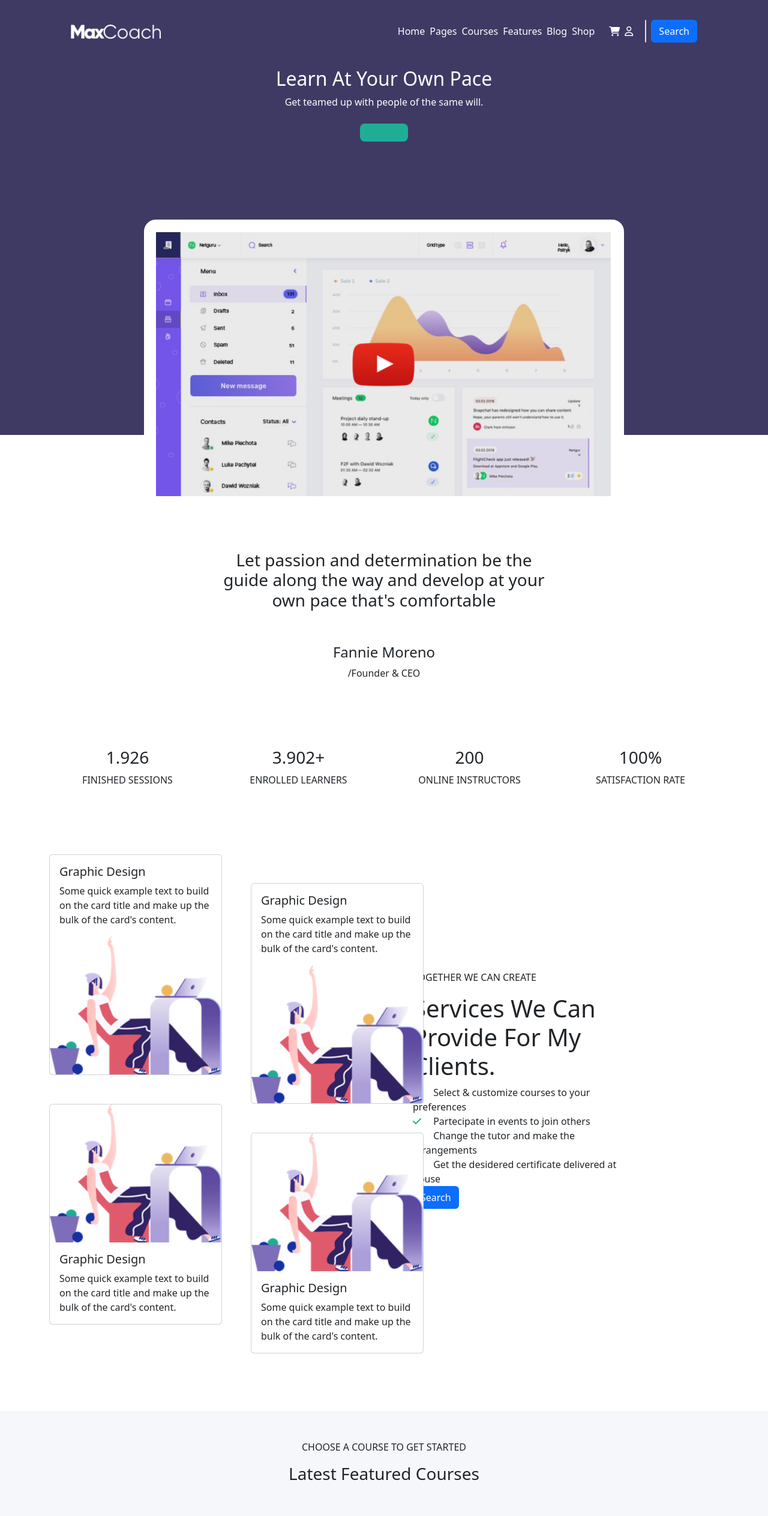
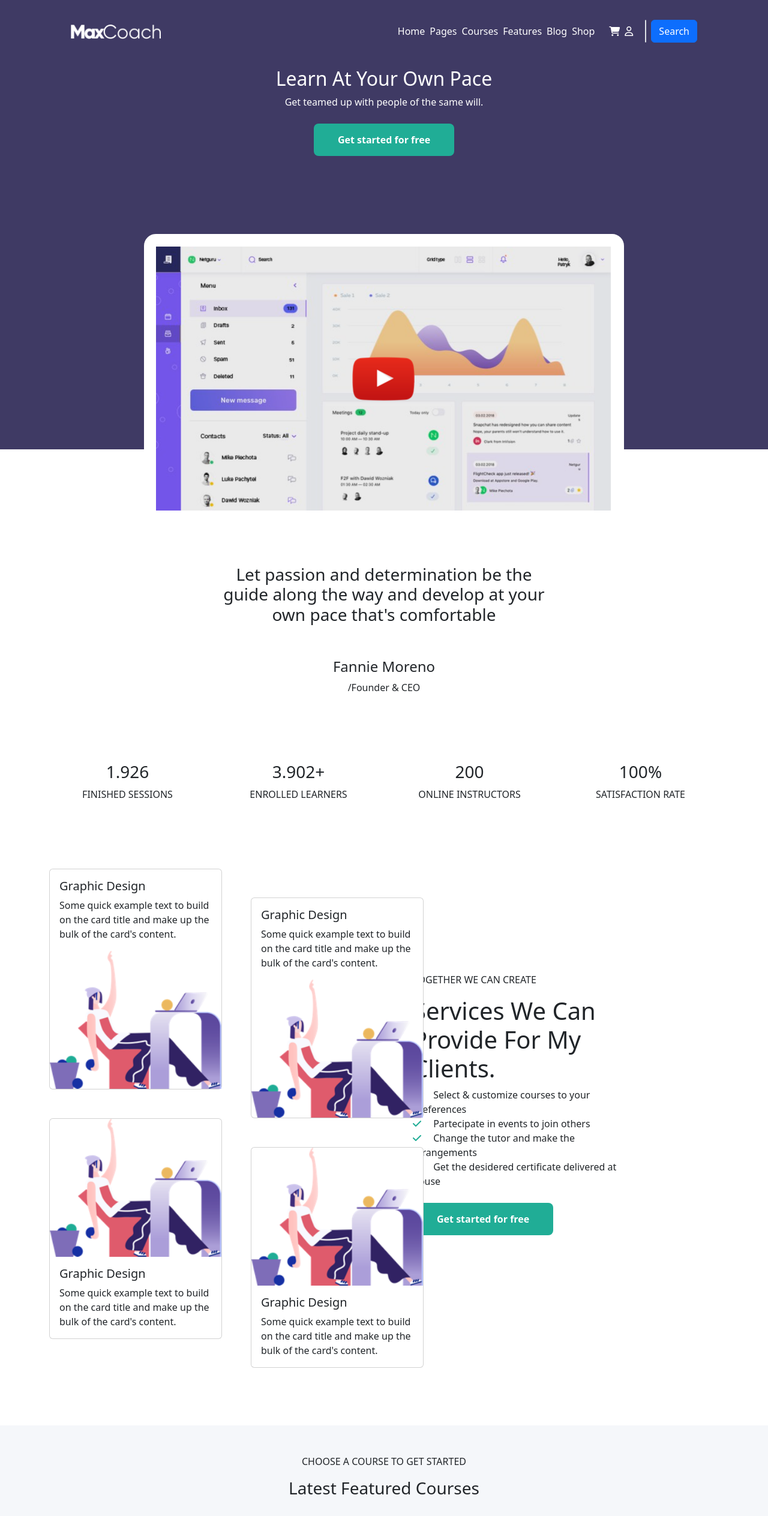
Before and after one commit to iaio998/proj-html-vuejs, a Vue app: page / in a window 1280 px wide. Shown: the top 2527 px of the page at 60% size. Built offline with nearby package versions, Linux system fonts and the light colour scheme.

Commit message:
Added button on sections

```diff
--- a/src/components/ButtonComponent.vue
+++ b/src/components/ButtonComponent.vue
@@ -1,5 +1,5 @@
 <template>
-  <button>{{ text }}</button>
+  <button>{{ text }} <i :class="class"></i></button>
 </template>
 
 <script>
@@ -7,6 +7,7 @@
   name: "ButtonComponent",
   props: {
     text: String,
+    class: String,
   },
 };
 </script>
--- a/src/components/header/HeaderComponent.vue
+++ b/src/components/header/HeaderComponent.vue
@@ -6,7 +6,9 @@
     <div class="jumbotron container text-center py-2">
       <h2 class="fs-2">Learn At Your Own Pace</h2>
       <p class="m-0">Get teamed up with people of the same will.</p>
-      <ButtonComponent class="mt-4" />
+      <div class="mt-4">
+        <ButtonComponent :text="this.txtButton" />
+      </div>
       <div class="img-cont d-flex">
         <img src="/images-2/video-screen.png" alt="" />
       </div>
@@ -23,6 +25,11 @@
   components: {
     NavbarComponent,
     ButtonComponent,
+  },
+  data() {
+    return {
+      txtButton: "Get started for free",
+    };
   },
 };
 </script>
--- a/src/components/main/partials/CoursesSection/MainSecondSection.vue
+++ b/src/components/main/partials/CoursesSection/MainSecondSection.vue
@@ -14,23 +14,27 @@
           />
         </div>
       </div>
-      <button type="button" class="btn btn-primary rounded-2 fs-bold">
-        Search
-      </button>
+      <div class="mt-4">
+        <ButtonComponent :text="this.txtButton" :class="this.txtButton2" />
+      </div>
     </div>
   </div>
 </template>
 
 <script>
 import CourseComponent from "./CourseComponent.vue";
+import ButtonComponent from "../../../ButtonComponent.vue";
 import { store } from "../../../../data/store";
 export default {
   name: "MainSecondSection",
   components: {
     CourseComponent,
+    ButtonComponent,
   },
   data() {
     return {
+      txtButton: "View all courses",
+      txtButton2: "fa-solid fa-arrow-right ps-2",
       store,
     };
   },
--- a/src/components/main/partials/GetStartedSection/MainGetStarted.vue
+++ b/src/components/main/partials/GetStartedSection/MainGetStarted.vue
@@ -4,15 +4,26 @@
       <div class="py-3">
         <p>Start today for getting <span>Online Certification</span></p>
         <h3>You can be your own guiding star with our help!</h3>
-        <button class="btn btn-primary my-5">Get started now</button>
+        <div class="mt-4">
+          <ButtonComponent :text="this.txtButton" />
+        </div>
       </div>
     </div>
   </div>
 </template>
 
 <script>
+import ButtonComponent from "../../../ButtonComponent.vue";
 export default {
   name: "MainGetStarted",
+  components: {
+    ButtonComponent,
+  },
+  data() {
+    return {
+      txtButton: "Get started for free",
+    };
+  },
 };
 </script>
 
--- a/src/components/main/partials/ResultsAndServices/MainFirstSection.vue
+++ b/src/components/main/partials/ResultsAndServices/MainFirstSection.vue
@@ -21,6 +21,7 @@
       </div>
       <!-- SECTION 3 -->
       <div class="row py-5">
+        <!-- LEFT SIDE -->
         <div class="col-6 d-flex">
           <div class="mb-5 pe-4">
             <CardComponentTop class="my-5" />
@@ -31,6 +32,8 @@
             <CardComponentBot />
           </div>
         </div>
+
+        <!-- RIGHT SIDE -->
         <div class="col-6 p-5 d-flex flex-column justify-content-center">
           <div class="w-75">
             <p>TOGETHER WE CAN CREATE</p>
@@ -43,9 +46,9 @@
                 {{ el.text }}
               </li>
             </ul>
-            <button type="button" class="btn btn-primary rounded-2 fs-bold">
-              Search
-            </button>
+            <div class="mt-4">
+              <ButtonComponent :text="this.txtButton" />
+            </div>
           </div>
         </div>
       </div>
@@ -56,14 +59,17 @@
 <script>
 import CardComponentTop from "./CardComponentTop.vue";
 import CardComponentBot from "./CardComponentBot.vue";
+import ButtonComponent from "../../../ButtonComponent.vue";
 export default {
   name: "MainFirstSection",
   components: {
     CardComponentTop,
     CardComponentBot,
+    ButtonComponent,
   },
   data() {
     return {
+      txtButton: "Get started for free",
       datas: [
         {
           name: "FINISHED SESSIONS",
```
